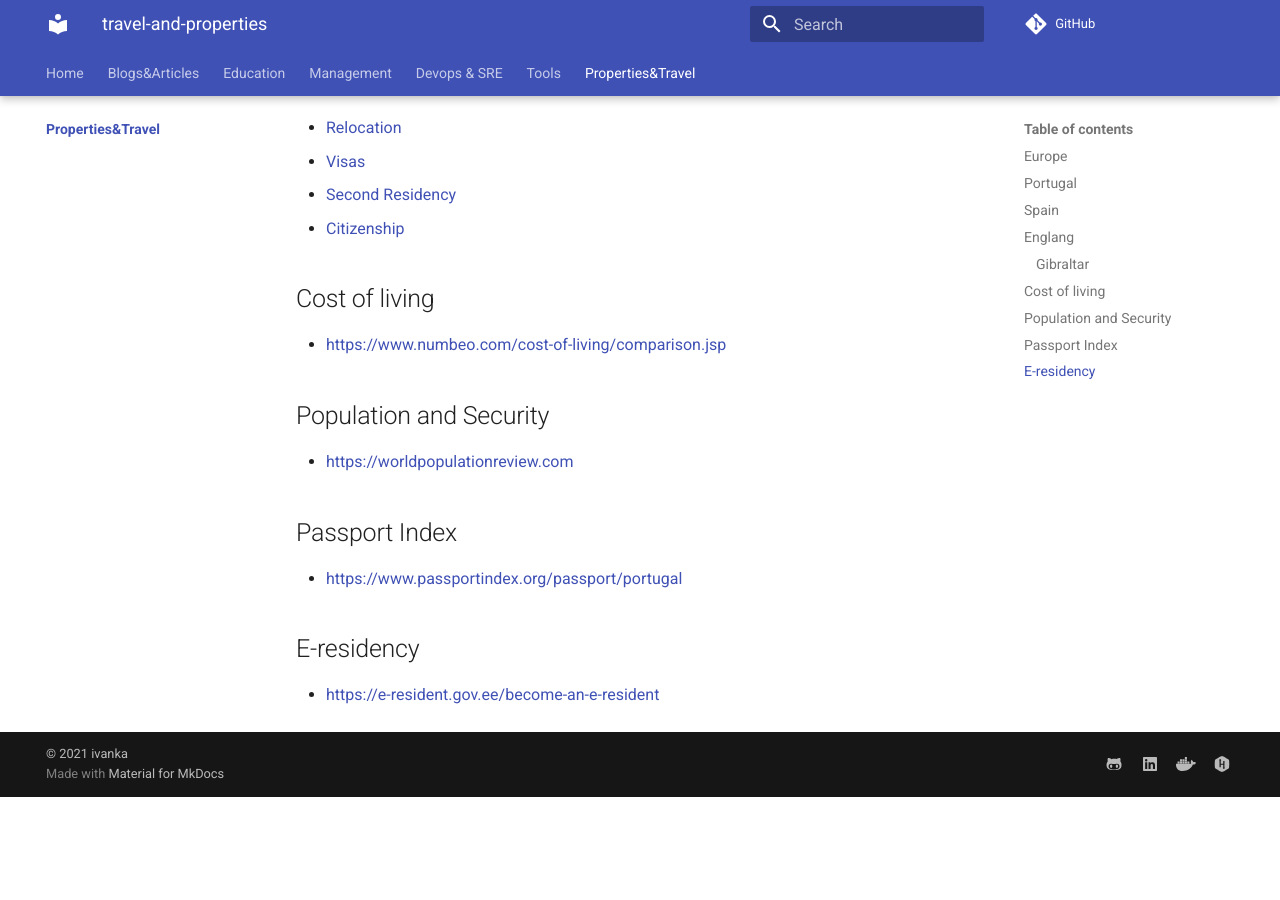
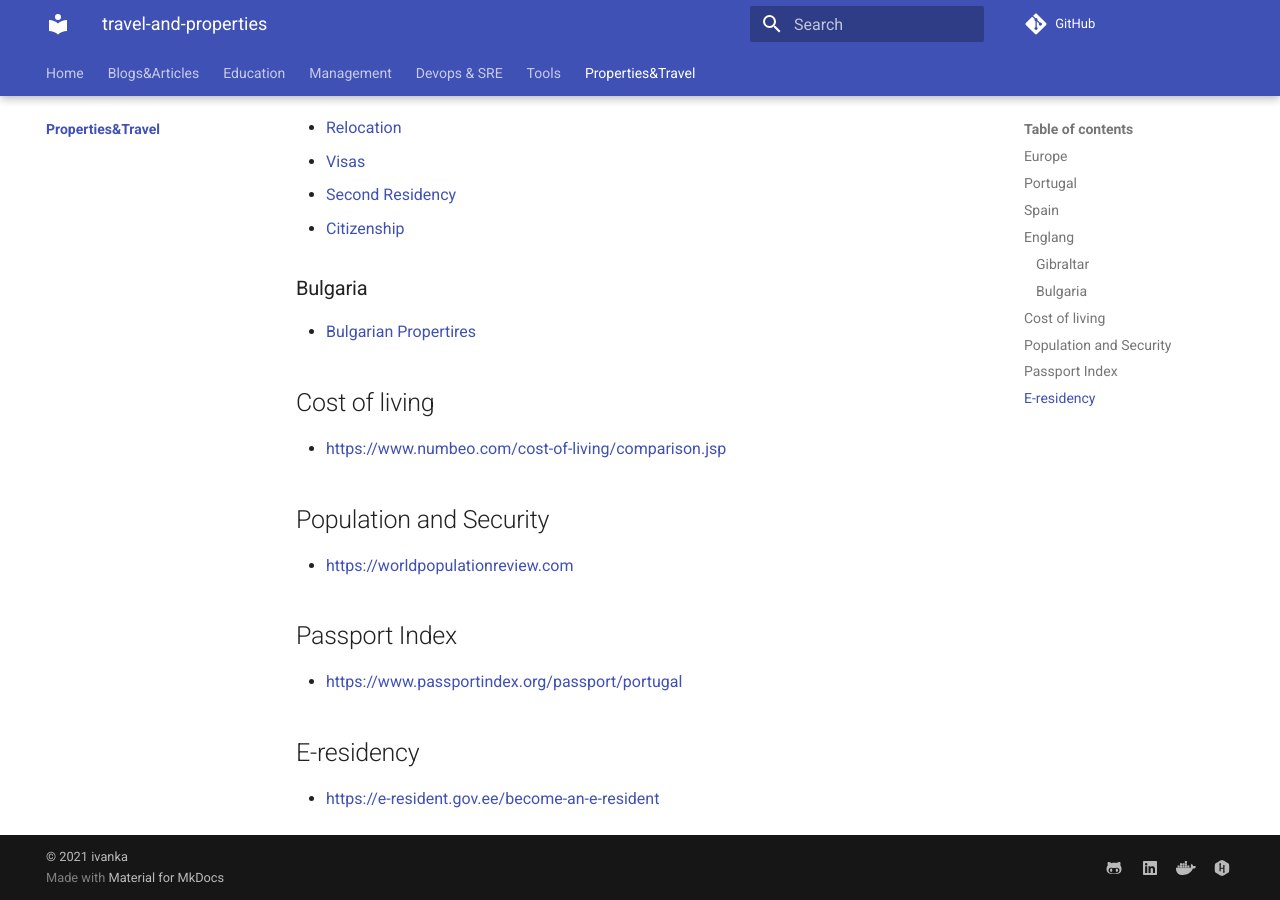
Before and after one commit to ivankatliarchuk/knowledge-base, an MkDocs documentation site: the page built from docs/travel/index.md, in a window 1280 px wide and 900 px high, scrolled down 825 px. Built offline with MkDocs 1.6.1 and Material for MkDocs 9.7.7, drawn with Linux system fonts in a browser that asks for light colours; comment, search, counter and statistics services are not loaded; before the commit the page ends 1622 px from its top, so only the background shows below that.

Commit message:
added bulgarian properties

```diff
--- a/docs/travel/index.md
+++ b/docs/travel/index.md
@@ -39,6 +39,10 @@ published: true
 - [Second Residency](https://nomadcapitalist.com/2013/05/03/your-second-residence-how-to-live-in-gibraltar/)
 - [Citizenship](https://www.quora.com/How-do-I-become-a-citizen-of-Gibraltar)
 
+### Bulgaria
+
+- [Bulgarian Propertires](https://www.bulgarianproperties.com/)
+
 ## Cost of living
 
 - https://www.numbeo.com/cost-of-living/comparison.jsp
```
